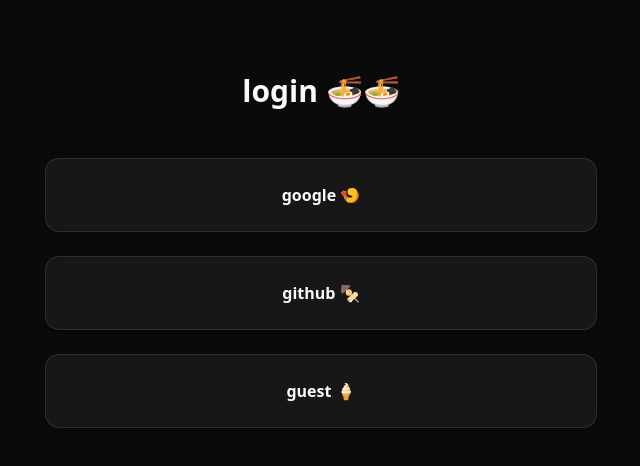
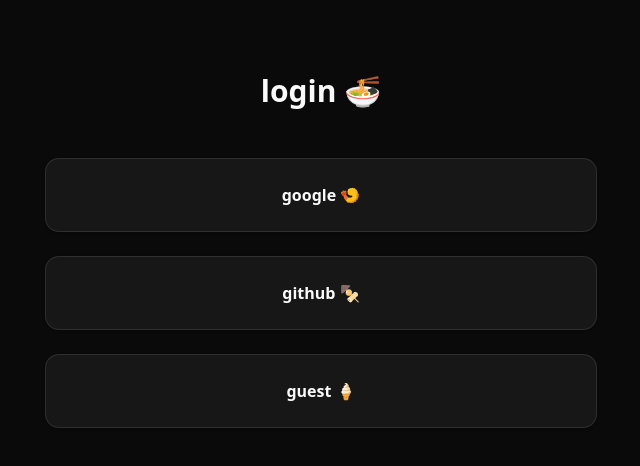
Before and after one commit to Shuvam586/gpa-calc, a React (Vite) app: page /login in a window 1280 px wide. Shown: the top 466 px of the page, without its empty margins (319-959 px from the left). Built offline with nearby package versions, Linux system fonts and the light colour scheme; no server answers.

Commit message:
emoji changes

```diff
--- a/src/pages/home.tsx
+++ b/src/pages/home.tsx
@@ -125,7 +125,7 @@
     return (
         <div className="w-screen h-[98vh] py-6 max-w-[1200px] mx-auto overflow-scroll">
             <div className="flex justify-between mx-6">
-                <p className="text-xl font-bold">hello {name?.toLowerCase()} 👋👋</p>
+                <p className="text-xl font-bold">hello {name?.toLowerCase()} 👋</p>
                 <Button variant="outline" onClick={handleLogout}>
                     <LogOut />
                 </Button>
--- a/src/pages/login.tsx
+++ b/src/pages/login.tsx
@@ -20,7 +20,7 @@
 
     return (
         <div className="w-full h-[90vh] flex justify-start flex-col mx-auto p-6 max-w-[600px]">
-            <p className="text-3xl font-bold h-1/5 grid place-items-center">login 🍜🍜</p>
+            <p className="text-3xl font-bold h-1/5 grid place-items-center">login 🍜</p>
             <div className="auth-buttons flex flex-col gap-6">
                 <Card className="cursor-pointer">
                     <button onClick={() => loginWithProvider("google")}>
```
